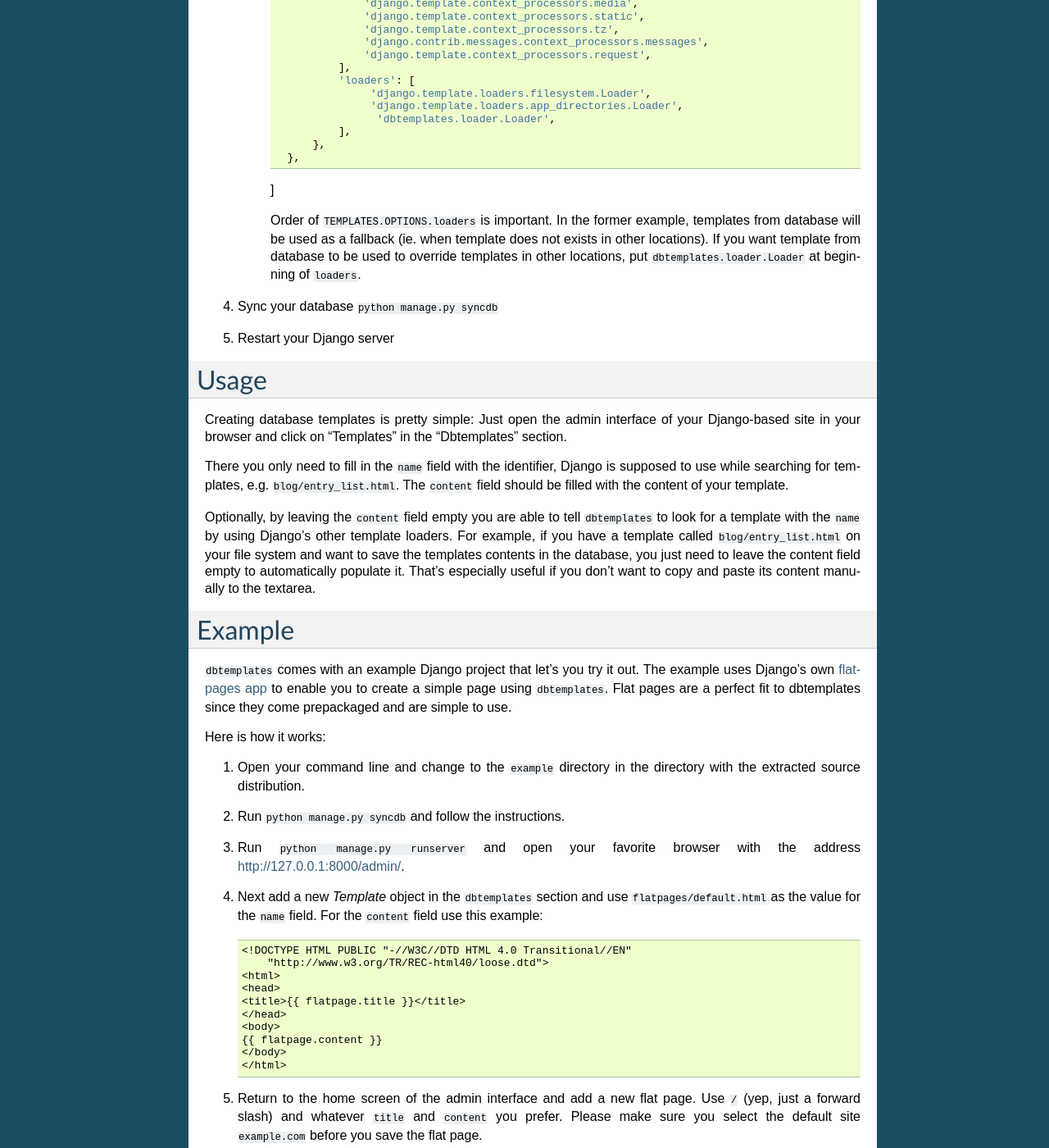
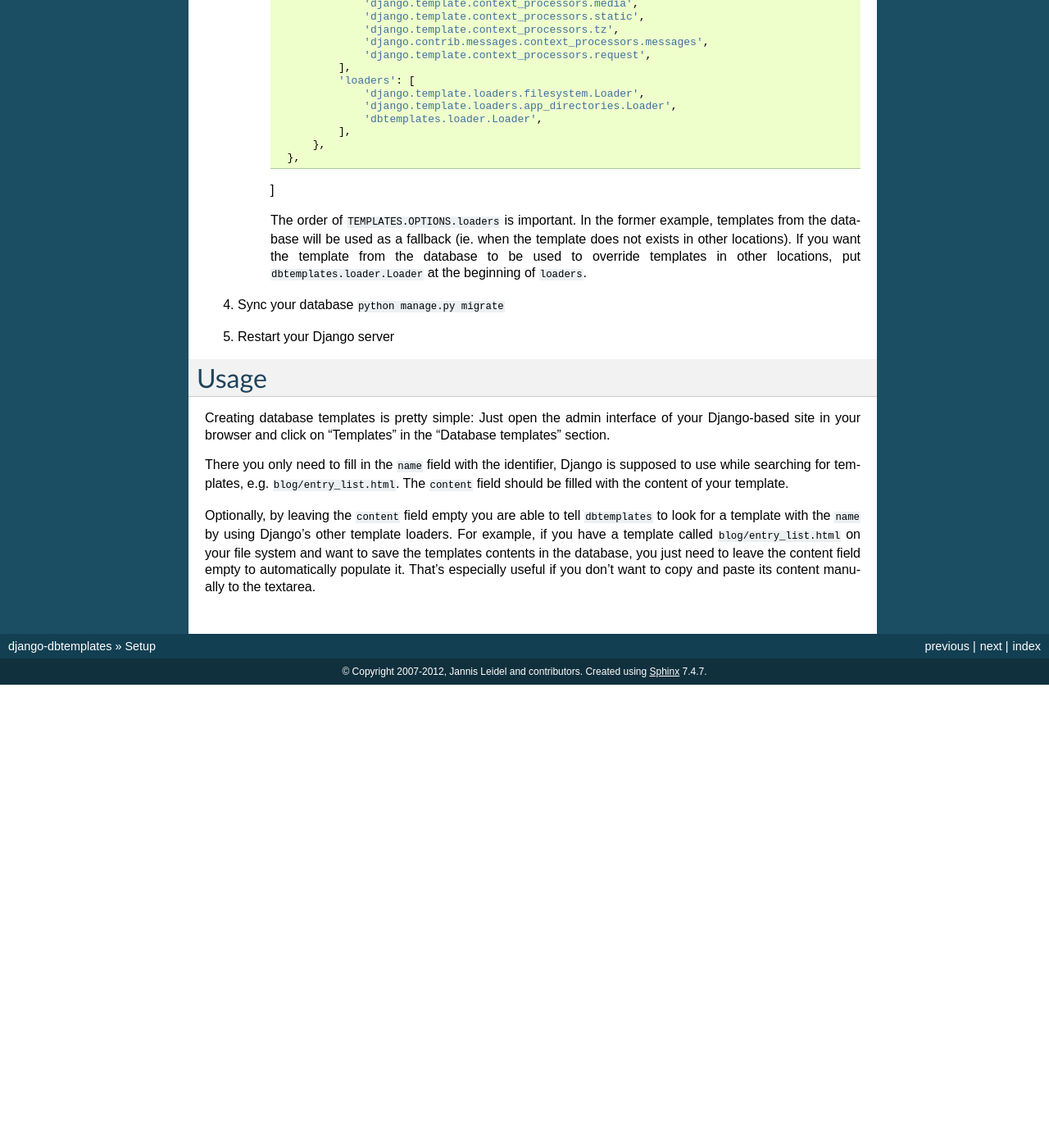
Before and after one commit to jazzband/django-dbtemplates, a Sphinx documentation site: the page built from docs/overview.txt, in a window 1280 px wide and 1400 px high, scrolled down 802 px. Shown: the whole window at 82% size. Built offline with Sphinx 7.4.7, drawn with Linux system fonts in a browser that asks for light colours; after the commit the page ends 1637 px from its top, so only the background shows below that; some of the changed text lies outside the part shown.

Commit message:
Update docs

```diff
--- a/docs/overview.txt
+++ b/docs/overview.txt
@@ -47,30 +47,31 @@
                     'django.template.context_processors.request',
                 ],
                 'loaders': [
-                     'django.template.loaders.filesystem.Loader',
-                     'django.template.loaders.app_directories.Loader',
-                      'dbtemplates.loader.Loader',
+                    'django.template.loaders.filesystem.Loader',
+                    'django.template.loaders.app_directories.Loader',
+                    'dbtemplates.loader.Loader',
                 ],
             },
         },
      ]
 
-     Order of ``TEMPLATES.OPTIONS.loaders`` is important. In the former example, templates from database
-     will be used as a fallback (ie. when template does not exists in other locations).
-     If you want template from database to be used to override templates in other locations,
-     put ``dbtemplates.loader.Loader`` at beginning of ``loaders``.
+     The order of ``TEMPLATES.OPTIONS.loaders`` is important. In the former
+     example, templates from the database will be used as a fallback (ie. when
+     the template does not exists in other locations). If you want the template
+     from the database to be used to override templates in other locations,
+     put ``dbtemplates.loader.Loader`` at the beginning of ``loaders``.
 
-4. Sync your database ``python manage.py syncdb``
+4. Sync your database ``python manage.py migrate``
 5. Restart your Django server
 
-.. _Git repository: http://github.com/jazzband/django-dbtemplates/
+.. _Git repository: https://github.com/jazzband/django-dbtemplates/
 
 Usage
 =====
 
 Creating database templates is pretty simple: Just open the admin interface
 of your Django-based site in your browser and click on "Templates" in the
-"Dbtemplates" section.
+"Database templates" section.
 
 There you only need to fill in the ``name`` field with the identifier, Django
 is supposed to use while searching for templates, e.g.
@@ -84,43 +85,3 @@
 contents in the database, you just need to leave the content field empty to
 automatically populate it. That's especially useful if you don't want to
 copy and paste its content manually to the textarea.
-
-Example
-=======
-
-``dbtemplates`` comes with an example Django project that let's you try it
-out. The example uses Django's own `flatpages app`_ to enable you to create
-a simple page using ``dbtemplates``. Flat pages are a perfect fit to
-dbtemplates since they come prepackaged and are simple to use.
-
-Here is how it works:
-
-1. Open your command line and change to the ``example`` directory in the
-   directory with the extracted source distribution.
-2. Run ``python manage.py syncdb`` and follow the instructions.
-3. Run ``python manage.py runserver`` and open your favorite browser with the
-   address http://127.0.0.1:8000/admin/.
-4. Next add a new `Template` object in the ``dbtemplates`` section and use
-   ``flatpages/default.html`` as the value for the ``name`` field. For the
-   ``content`` field use this example::
-
-        <!DOCTYPE HTML PUBLIC "-//W3C//DTD HTML 4.0 Transitional//EN"
-            "http://www.w3.org/TR/REC-html40/loose.dtd">
-        <html>
-        <head>
-        <title>{{ flatpage.title }}</title>
-        </head>
-        <body>
-        {{ flatpage.content }}
-        </body>
-        </html>
-
-5. Return to the home screen of the admin interface and add a new flat page.
-   Use ``/`` (yep, just a forward slash) and whatever ``title`` and
-   ``content`` you prefer. Please make sure you select the default site
-   ``example.com`` before you save the flat page.
-6. Visit http://127.0.0.1:8000/ and see the flat page you just created
-   rendered with the ``flatpages/default.html`` template provided by
-   ``dbtemplates``.
-
-.. _flatpages app: http://docs.djangoproject.com/en/dev/ref/contrib/flatpages/
```
Also changed, not shown: CONTRIBUTING.md (added, +3 -0 lines), docs/changelog.txt (+6 -2 lines), 1 other file.
